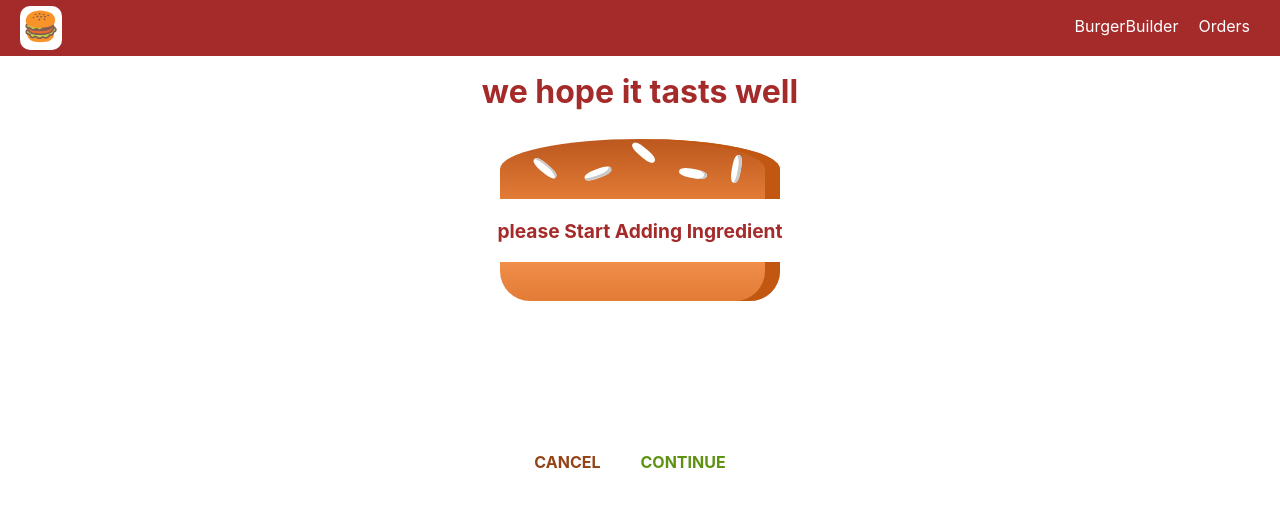
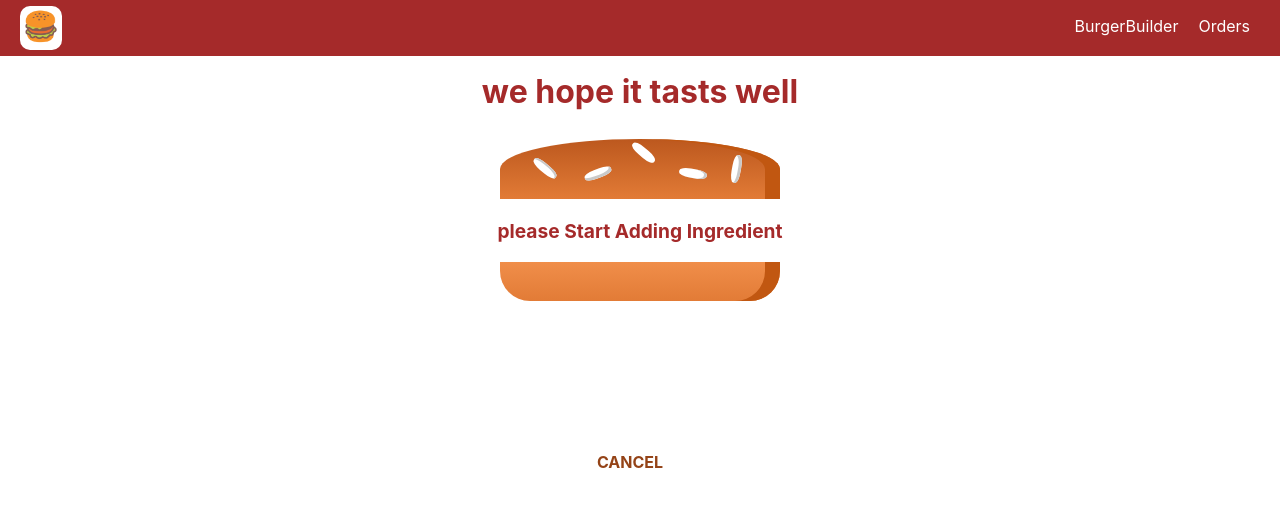
Before and after one commit to Sabbaghh/Burgerzz, a React (Create React App) app: page /checkout in a window 1280 px wide. Shown: the top 506 px of the page. Built offline with nearby package versions, Linux system fonts and the light colour scheme.

Commit message:
fixing null ingredients bug inside orders

```diff
--- a/src/components/Order/CheckoutSummary/CheckOutSummary.js
+++ b/src/components/Order/CheckoutSummary/CheckOutSummary.js
@@ -5,6 +5,22 @@ import Button from '../../UI/Button/Button';
 
 
 const CheckOutSummary = ({ ingredient, history }) => {
+    //check if the ingredient is empty
+    Object.size = (obj) => {
+        var size = 0, key;
+        for (key in obj) {
+            if (obj.hasOwnProperty(key)) size++;
+        }
+        return size;
+    };
+
+    const ButtonContinue = (
+        <Button
+            value='CONTINUE'
+            callBackFunction={() => history.push('/checkout/contact-data')}
+            btnStyle='Success' />
+    )
+
     return (
         <div className='CheckoutSummary'>
             <h1> we hope it tasts well</h1>
@@ -15,10 +31,7 @@ const CheckOutSummary = ({ ingredient, history }) => {
                 value='CANCEL'
                 callBackFunction={() => history.push('/')}
                 btnStyle='Danger' />
-            <Button
-                value='CONTINUE'
-                callBackFunction={() => history.push('/checkout/contact-data')}
-                btnStyle='Success' />
+            {Object.size(ingredient) !== 0 ? ButtonContinue : null}
 
         </div>
     );
--- a/src/components/UI/Modal/Modal.css
+++ b/src/components/UI/Modal/Modal.css
@@ -7,7 +7,7 @@
   box-shadow: 1px 1px 1px black;
   padding: 16px;
   left: 15%;
-  top: 30%;
+  top: 15%;
   box-sizing: border-box;
   transition: all 0.3s ease-out;
   color: black;
--- a/src/containers/BurgerBuilder/BurgerBuilder.js
+++ b/src/containers/BurgerBuilder/BurgerBuilder.js
@@ -15,12 +15,13 @@ const INGREDIENT_PRICE = {
 }
 
 class BurgerBuilder extends Component {
+
     state = {
         ingredient: null,
         price: 4,
         purchase: true,
         purchasable: false,
-        loading: false
+        loading: false,
     }
 
     componentDidMount() {
```
